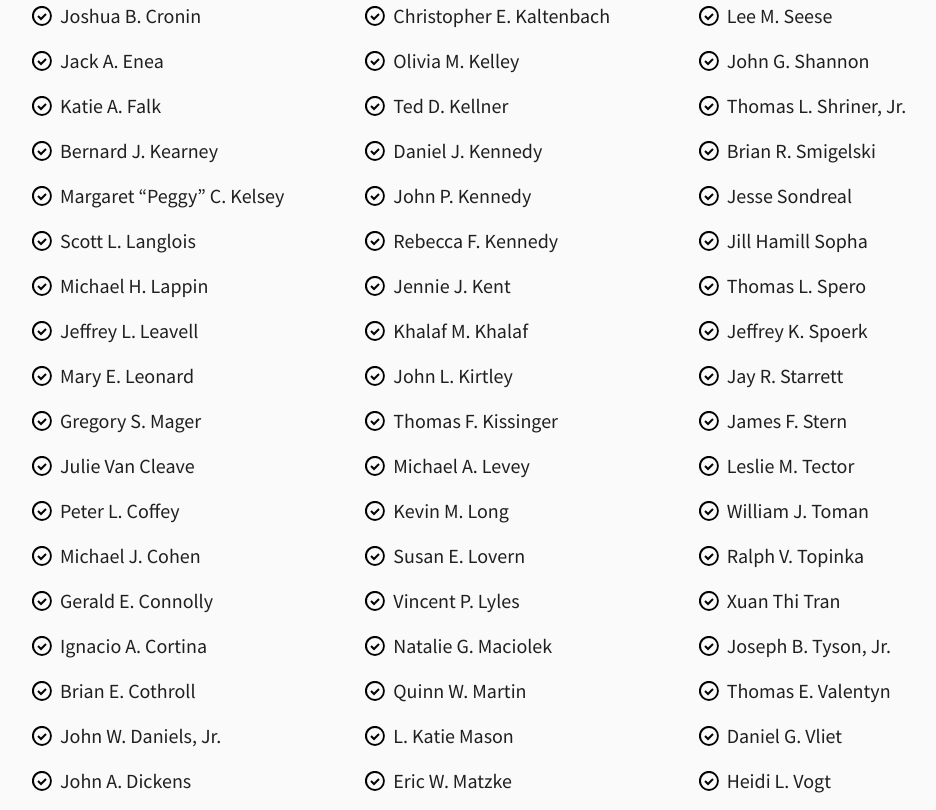
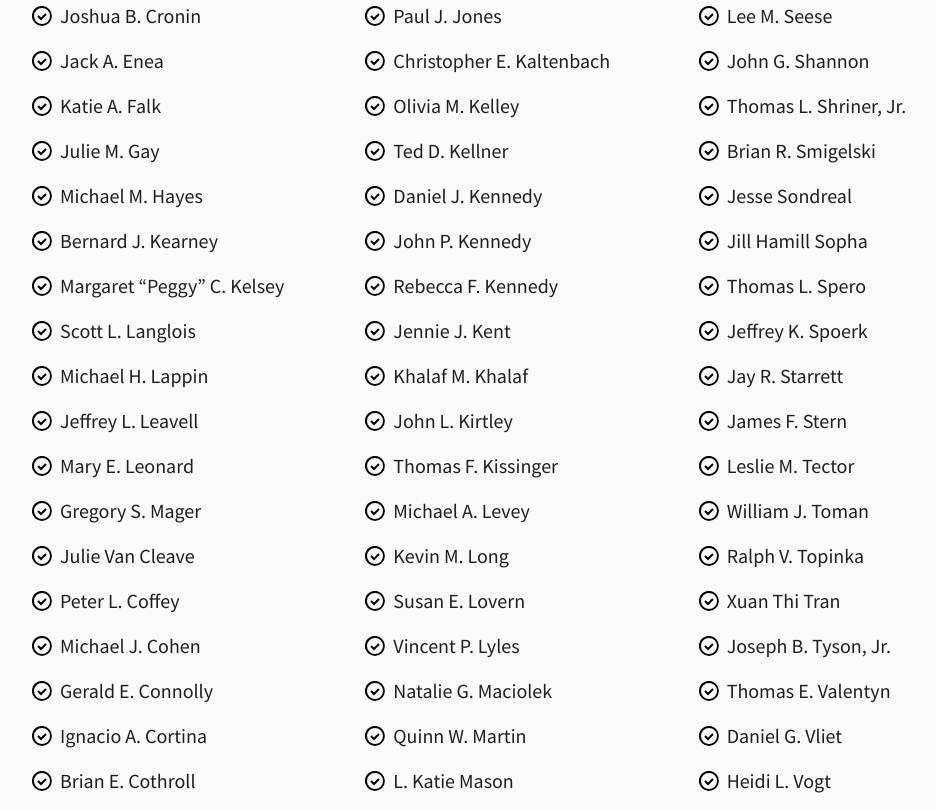
Before and after one commit to tekjoe/judicial-campaign, a Gatsby site: page /endorsements in a window 1280 px wide. Shown: the part 3068-3878 px from the top of the page, without its empty margins (124-1060 px from the left). Built offline with nearby package versions, Linux system fonts and the light colour scheme; Gatsby itself is replaced by a stand-in of ours.

Commit message:
added endorsements

```diff
--- a/src/components/organisms/Endorsements/utils.js
+++ b/src/components/organisms/Endorsements/utils.js
@@ -208,6 +208,8 @@
     "Jill Hamill Sopha",
     "Jennifer K. Rothstein",
     "Joshua B. Cronin",
+    "Julie M. Gay",
+    "Michael M. Hayes",
   ],
 }
 
```
